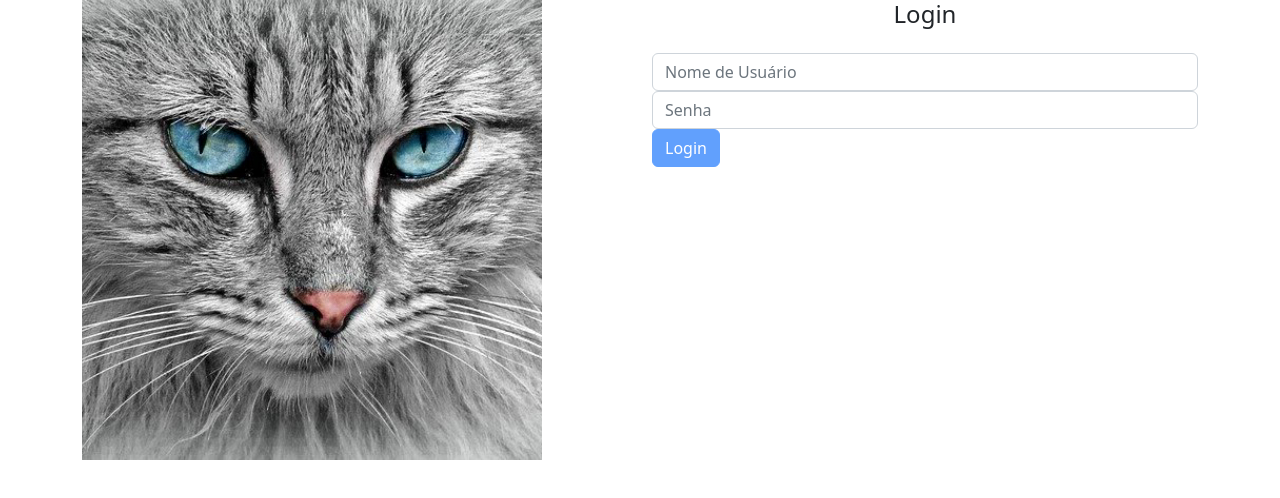
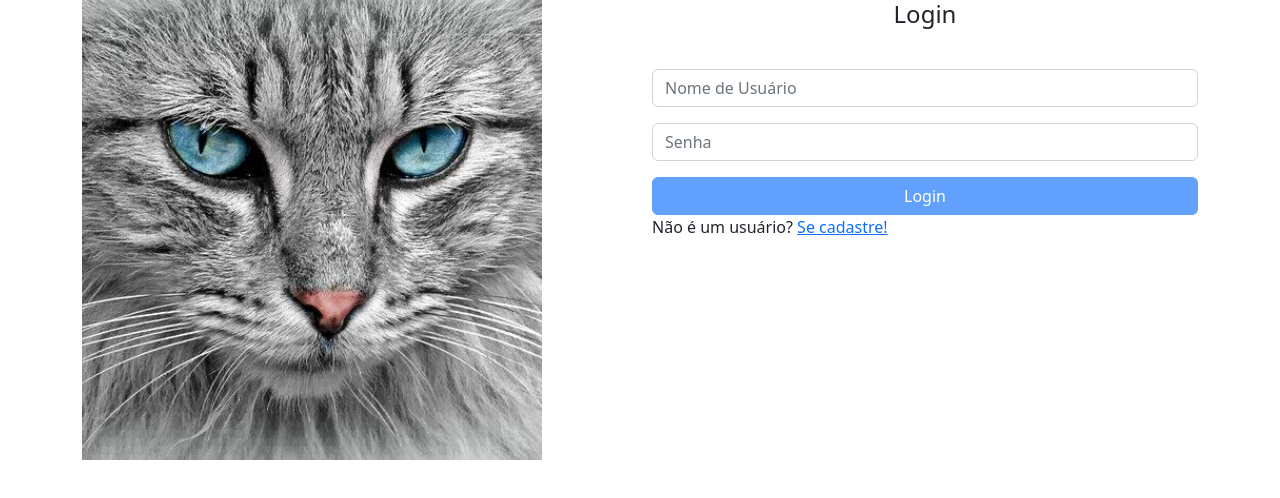
Before and after one commit to BoltzBit/gatito_book, an Angular app in the folder front/: page /home in a window 1280 px wide. Shown: the top 498 px of the page. Built offline with nearby package versions, Linux system fonts and the light colour scheme.

Commit message:
Add novo-usuario component

```diff
--- a/front/src/app/home/body/login/login.component.html
+++ b/front/src/app/home/body/login/login.component.html
@@ -1,17 +1,22 @@
 <h4 class="text-center">Login</h4>
 
-<form class="form mt-4" (ngSubmit)="login()" #loginForm="ngForm">
-    <div class="form-group">
+<form class="row g-3 mt-4" (ngSubmit)="login()" #loginForm="ngForm">
+    <div class="col-12">
         <input class="form-control" placeholder="Nome de Usuário" [(ngModel)]="usuario" name="usuario"
             #campoUsuario="ngModel" required>
-        <app-mensagem *ngIf="campoUsuario.invalid && campoUsuario.touched" mensagem="Usuário Obrigatório"></app-mensagem>
+        <app-mensagem *ngIf="campoUsuario.invalid && campoUsuario.touched" mensagem="Usuário Obrigatório">
+        </app-mensagem>
     </div>
 
-    <div class="form-group">
+    <div class="col-12">
         <input type="password" class="form-control" placeholder="Senha" [(ngModel)]="senha" name="senha"
             #campoSenha="ngModel" required>
         <app-mensagem *ngIf="campoSenha.invalid && campoSenha.touched" mensagem="Senha Obrigatoria"></app-mensagem>
     </div>
 
-    <button class="btn btn-primary btn-block" [disabled]="loginForm.invalid">Login</button>
+    <div class="d-grid gap-2">
+        <button class="btn btn-primary btn-block" [disabled]="loginForm.invalid">Login</button>
+    </div>
 </form>
+
+<p>Não é um usuário? <a [routerLink]="['novo-usuario']">Se cadastre!</a></p>
--- /dev/null
+++ b/front/src/app/home/body/novo-usuario/models/index.ts
@@ -0,0 +1 @@
+export * from './usuario.model';
--- /dev/null
+++ b/front/src/app/home/body/novo-usuario/models/usuario.model.ts
@@ -0,0 +1,6 @@
+export interface Usuario{
+    userName: string;
+    email: string;
+    fullName: string;
+    password: string;
+}
--- /dev/null
+++ b/front/src/app/home/body/novo-usuario/novo-usuario.component.html
@@ -0,0 +1,22 @@
+<h4 class="text-center">Registre-se e mostre seu pet ao mundo!</h4>
+
+<form class="row g-3" [formGroup]="novoUsuarioForm" (submit)="cadastrar()">
+    <div class="col-12">
+        <input type="email" class="form-control" placeholder="E-mail" formControlName="email">
+        <app-mensagem *ngIf="novoUsuarioForm.get('email')?.errors && novoUsuarioForm.get('email')?.touched" mensagem="Email Obrigatório"></app-mensagem>
+    </div>
+
+    <div class="col-12">
+        <input type="text" class="form-control" placeholder="Nome Completo" formControlName="fullName">
+        <app-mensagem *ngIf="novoUsuarioForm.get('fullName')?.errors && novoUsuarioForm.get('fullName')?.touched" mensagem="Nome incorreto"></app-mensagem>
+    </div>
+
+    <div class="col-12">
+        <input type="password" class="form-control" placeholder="Senha" formControlName="password">
+    </div>
+    <div class="d-grid gap-2">
+        <button class="btn btn-primary btn-block">Cadastro</button>
+    </div>
+</form>
+
+<p>Já é um usuário? <a [routerLink]="['']">Faça login</a></p>
--- /dev/null
+++ b/front/src/app/home/body/novo-usuario/novo-usuario.component.ts
@@ -0,0 +1,34 @@
+import { Component, OnInit } from '@angular/core';
+import { FormBuilder, FormControl, FormGroup, Validators } from '@angular/forms';
+import { Usuario } from './models';
+import { NovoUsuarioService } from './service';
+
+@Component({
+    selector: 'app-novo-usuario',
+    templateUrl: './novo-usuario.component.html',
+    styleUrls: ['./novo-usuario.component.scss']
+})
+export class NovoUsuarioComponent implements OnInit {
+    public novoUsuarioForm!: FormGroup;
+
+    constructor(
+        private _formBuilder: FormBuilder,
+        private _novoUsuarioService: NovoUsuarioService) {
+    }
+
+    ngOnInit(): void {
+        this.novoUsuarioForm = this._formBuilder.group({
+            email: ['', [Validators.required, Validators.email]],
+            fullName: ['', [Validators.required, Validators.minLength(4)]],
+            userName: [''],
+            password:['']
+        });
+    }
+
+    public cadastrar(): void{
+        const usuario = this.novoUsuarioForm.getRawValue() as Usuario;
+
+        console.log(usuario);
+    }
+
+}
--- /dev/null
+++ b/front/src/app/home/body/novo-usuario/service/index.ts
@@ -0,0 +1 @@
+export * from './novo-usuario.service';
--- /dev/null
+++ b/front/src/app/home/body/novo-usuario/service/novo-usuario.service.ts
@@ -0,0 +1,16 @@
+import { HttpClient } from '@angular/common/http';
+import { Injectable } from '@angular/core';
+import { Observable } from 'rxjs';
+import { Usuario } from '../models';
+
+@Injectable({
+    providedIn: 'root'
+})
+export class NovoUsuarioService {
+
+    constructor(private _http: HttpClient) { }
+
+    public cadastraNovoUsuario(usuario: Usuario): Observable<Usuario>{
+        return this._http.post<Usuario>('http://localhost:3000/user/signup', usuario);
+    }
+}
--- a/front/src/app/home/home-routing.module.ts
+++ b/front/src/app/home/home-routing.module.ts
@@ -2,13 +2,15 @@ import { NgModule } from '@angular/core';
 import { RouterModule, Routes } from '@angular/router';
 import { BodyComponent } from './body/body.component';
 import { LoginComponent } from './body/login/login.component';
+import { NovoUsuarioComponent } from './body/novo-usuario/novo-usuario.component';
 
 const routes: Routes = [
     {
         path: '',
         component: BodyComponent,
         children: [
-      { path: '', component: LoginComponent }
+            { path: '', component: LoginComponent },
+            { path: 'novo-usuario', component: NovoUsuarioComponent }
         ]
     }
 ];
```
Also changed, not shown: front/src/app/home/home.module.ts (+6 -3 lines), front/src/app/home/body/novo-usuario/novo-usuario.component.scss (added), 2 other files (tests, documents, lock files or other folders). Lines whose indentation alone changed are shown as unchanged.
